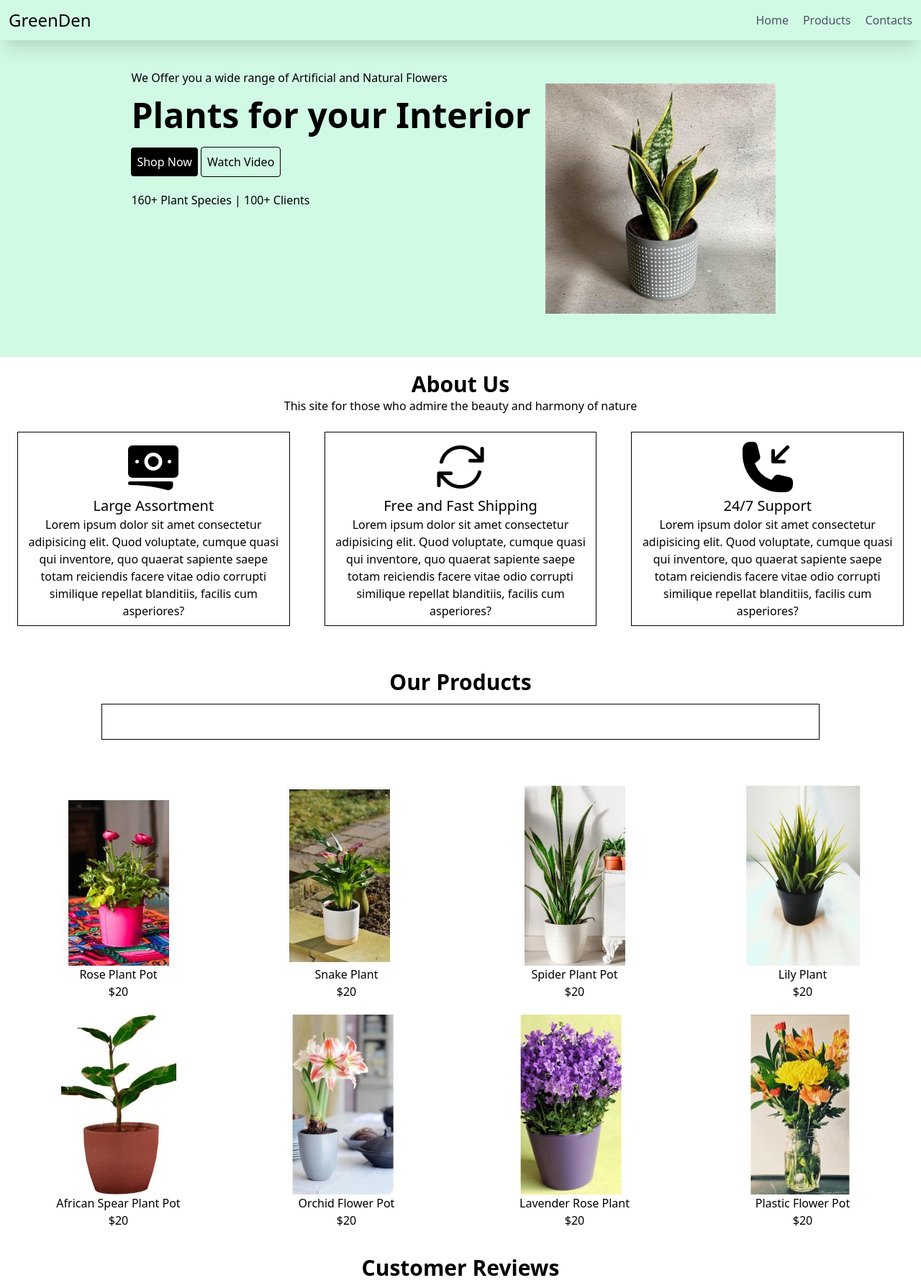
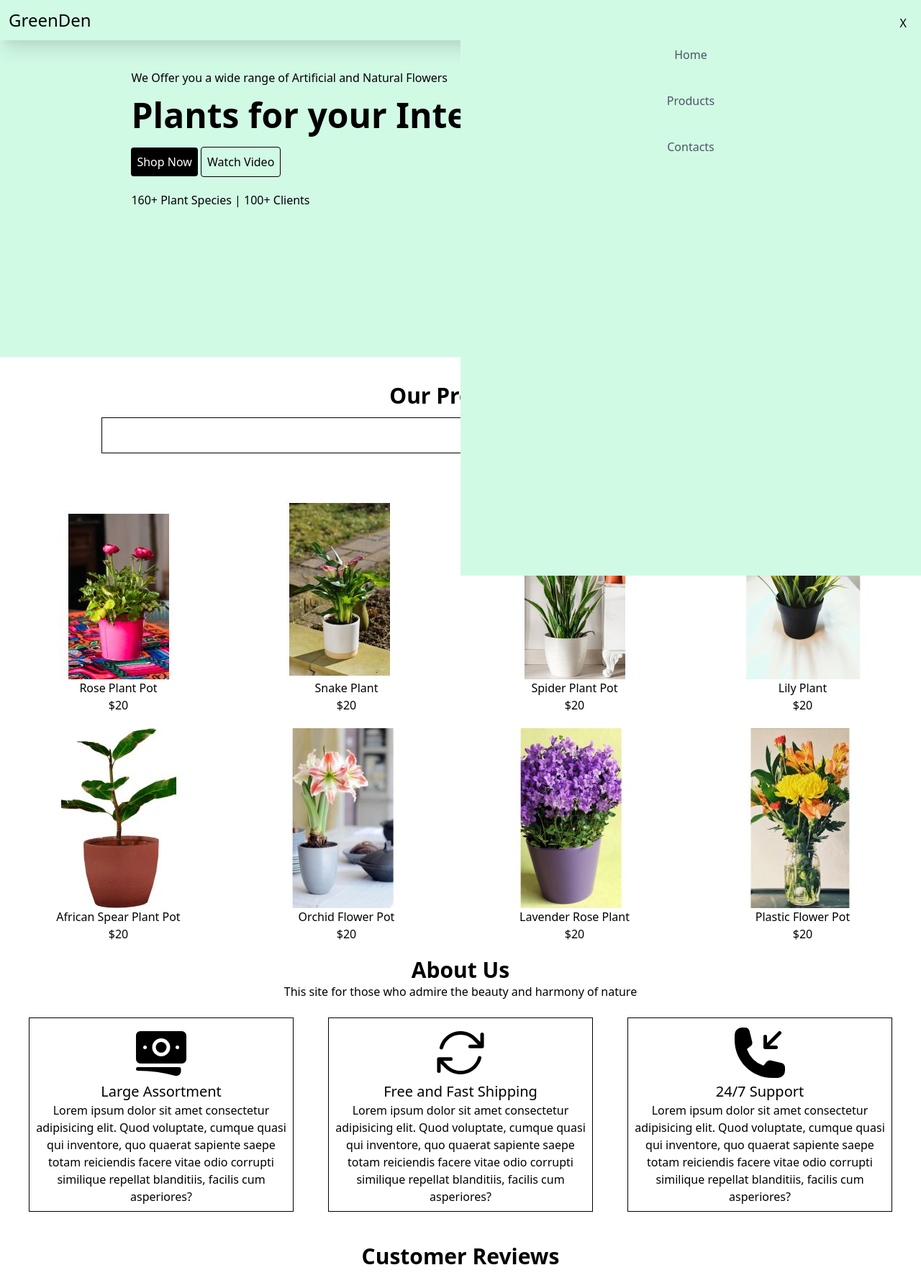
Before and after one commit to jowhuq/GreenDen, a plain HTML site: page index.html in a window 1280 px wide. Shown: the top 1783 px of the page at 72% size. Drawn offline with nearby package versions, Linux system fonts and the light colour scheme.

Commit message:
Updated Green Attractive

```diff
--- a/index.html
+++ b/index.html
@@ -12,21 +12,39 @@
     <!--Responsive Navbar-->
     <nav class="bg-green-100 p-3 flex items-center justify-between shadow-xl sticky top-0 z-10">
         <h1 class="text-2xl">GreenDen</h1>
-        <svg class="w-6 h-6 md:hidden" xmlns="http://www.w3.org/2000/svg" fill="none" viewBox="0 0 24 24" stroke-width="1.5" stroke="currentColor">
+        <svg id="menuicon" class="w-6 h-6 md:hidden" xmlns="http://www.w3.org/2000/svg" fill="none" viewBox="0 0 24 24" stroke-width="1.5" stroke="currentColor">
             <path stroke-linecap="round" stroke-linejoin="round" d="M3.75 6.75h16.5M3.75 12h16.5m-16.5 5.25h16.5"></path>
         </svg>
         <ul class="flex gap-5 text-gray-600 hidden md:flex">
             <li>
-                <a class="hover:underline hover:text-black" href="index.html">Home</a>
+                <a class="hover:underline hover:text-black" href="./index.html">Home</a>
             </li>
             <li>
                 <a class="hover:underline hover:text-black" href="#products">Products</a>
             </li>
             <li>
-                <a class="hover:underline hover:text-black" href="contact.html">Contacts</a>
+                <a class="hover:underline hover:text-black" href="./contact.html">Contacts</a>
             </li>
         </ul>
     </nav>
+
+    <!--Side NavBar-->
+    <section id="sidenav" class="bg-green-100 fixed z-20 top-0 transition-all duration-1000" style="width: 50%; height: 100vh; right:0" >
+        <div class="text-right p-5">
+            <p id="closenav" class="inline cursor-pointer">X</p>
+        </div>
+        <ul class="flex  flex-col gap-10 items-center text-gray-600">
+            <li>
+                <a class="hover:underline hover:text-black" href="./index.html">Home</a>
+            </li>
+            <li>
+                <a class="hover:underline hover:text-black" href="#products">Products</a>
+            </li>
+            <li>
+                <a class="hover:underline hover:text-black" href="./contact.html">Contacts</a>
+            </li>
+        </ul>
+    </section>
     <!--Header Section-->
     <section class="bg-green-100 p-4 md:p-10 flex justify-center">
         <div>
@@ -42,7 +60,56 @@
             <img src="./Images/header-image.jpeg" alt="header-image" class="w-80">
         </div>
     </section>
+    <!--Our Products-->
+    <section class="p-4 text-center" id="products">
+        <h1 class="font-bold mt-5 text-3xl">Our Products</h1>
+        <input id="search" type="text" class="border border-black p-3 m-3" alt="Search our products that you may like" style="width: 80%;">
+    </section>
 
+    <!--Best Seller-->
+    <section class="p-4 text-center">
+        <div  id="productcontainer" class="grid grid-cols-2 md:grid-cols-4 mt-5 gap-5">
+            <div class="text-center">
+                <img src="./Images/Best_seller_1.jpg" class="inline hover:shadow-xl transform hover:-translate-y-2" alt="Best_seller_1" >
+                <h1>Rose Plant Pot</h1>
+                <p>$20</p>
+            </div>
+            <div class="text-center">
+                <img src="./Images/Best_seller_2.jpg" class="inline hover:shadow-xl transform hover:-translate-y-2" alt="Best_seller_2" >
+                <h1>Snake  Plant</h1>
+                <p>$20</p>
+            </div>
+            <div class="text-center">
+                <img src="./Images/Best_seller_3.jpg" class="inline hover:shadow-xl transform hover:-translate-y-2" alt="Best_seller_3" >
+                <h1>Spider Plant Pot</h1>
+                <p>$20</p>
+             </div>
+            <div class="text-center">
+                <img src="./Images/Best_seller_4.jpg" class="inline hover:shadow-xl transform hover:-translate-y-2" alt="Best_seller_4" >
+                <h1>Lily Plant</h1>
+                <p>$20</p>
+            </div>
+            <div class="text-center">
+                <img src="./Images/Best_seller_5.jpg" class="inline hover:shadow-xl transform hover:-translate-y-2" alt="Best_seller_1" >
+                <h1>African Spear Plant Pot</h1>
+                <p>$20</p>
+            </div>
+            <div class="text-center">
+                <img src="./Images/Best_seller_6.jpg" class="inline hover:shadow-xl transform hover:-translate-y-2" alt="Best_seller_1" >
+                <h1>Orchid Flower Pot</h1>
+                <p>$20</p>
+            </div>
+            <div class="text-center">
+                <img src="./Images/Best_seller_7.jpg" class="inline hover:shadow-xl transform hover:-translate-y-2" alt="Best_seller_1" >
+                <h1>Lavender Rose Plant</h1>
+                <p>$20</p>
+            </div>
+            <div class="text-center">
+                <img src="./Images/Best_seller_8.jpg" class="inline hover:shadow-xl transform hover:-translate-y-2" alt="Best_seller_1" >
+                <h1>Plastic Flower Pot</h1>
+                <p>$20</p>
+            </div>
+        </div>
     <!--About Section-->
     <section class="text-center">
         <h1 class="text-3xl font-bold mt-5">About Us</h1>
@@ -74,57 +141,7 @@
             </div>
         </div>
     </section>
-    <!--Our Products-->
-    <section class="p-4 text-center" id="products">
-        <h1 class="font-bold mt-5 text-3xl">Our Products</h1>
-        <input type="text" class="border border-black p-3 m-3" alt="Search our products that you may like" style="width: 80%;">
-    </section>
 
-    <!--Best Seller-->
-    <section class="p-4 text-center">
-        <div class="grid grid-cols-2 md:grid-cols-4 mt-5 gap-5">
-            <div >
-               <img src="./Images/Best_seller_1.jpg" class="inline hover:shadow-xl transform hover:-translate-y-2" alt="Best_seller_1" >
-               <h1>Rose Plant Pot</h1>
-               <p>$20</p>
-            </div>
-            <div>
-                <img src="./Images/Best_seller_2.jpg" class="inline hover:shadow-xl transform hover:-translate-y-2" alt="Best_seller_2" >
-                <h1>Snake  Plant</h1>
-                <p>$20</p>
-             </div>
-             <div>
-                <img src="./Images/Best_seller_3.jpg" class="inline hover:shadow-xl transform hover:-translate-y-2" alt="Best_seller_3" >
-                <h1>Spider Plant Pot</h1>
-                <p>$20</p>
-             </div>
-             <div>
-                <img src="./Images/Best_seller_4.jpg" class="inline hover:shadow-xl transform hover:-translate-y-2" alt="Best_seller_4" >
-                <h1>Lily Plant</h1>
-                <p>$20</p>
-             </div>
-             <div >
-                <img src="./Images/Best_seller_5.jpg" class="inline hover:shadow-xl transform hover:-translate-y-2" alt="Best_seller_1" >
-                <h1>African Spear Plant Pot</h1>
-                <p>$20</p>
-             </div>
-             <div >
-                <img src="./Images/Best_seller_6.jpg" class="inline hover:shadow-xl transform hover:-translate-y-2" alt="Best_seller_1" >
-                <h1>Orchid Flower Pot</h1>
-                <p>$20</p>
-             </div>
-             <div >
-                <img src="./Images/Best_seller_7.jpg" class="inline hover:shadow-xl transform hover:-translate-y-2" alt="Best_seller_1" >
-                <h1>Lavender Rose Plant</h1>
-                <p>$20</p>
-             </div>
-             <div >
-                <img src="./Images/Best_seller_8.jpg" class="inline hover:shadow-xl transform hover:-translate-y-2" alt="Best_seller_1" >
-                <h1>Plastic Flower Pot</h1>
-                <p>$20</p>
-             </div>
-        </div>
-    </section>
 
     <!--Customer Reviews-->
     <section>
@@ -159,5 +176,6 @@
         <p>The Standard chunk of Loren ipsum used since the 1550s is reproduced below for those interest</p>
         <p>@ 2025 Greenden.com</p>
     </section>
+    <script src="index.js"></script>
 </body>
 </html>
--- /dev/null
+++ b/index.js
@@ -0,0 +1,35 @@
+//Selecting the navbar
+
+var sidenav = document.getElementById("sidenav")
+var menuicon = document.getElementById("menuicon")
+var closenav = document.getElementById("closenav")
+
+
+menuicon.addEventListener("click", function(){
+    sidenav.style.right=0
+})
+
+closenav.addEventListener("click", function(){
+    sidenav.style.right="-50%"
+})
+
+
+//Product Search Functionality
+var productcontainer = document.getElementById("productcontainer")
+var search = document.getElementById("search")
+var productlist = productcontainer.querySelectorAll("div")
+console.log(productlist)
+
+search.addEventListener("keyup", function(){
+    var enteredValue = event.target.value.toUpperCase()
+    for(count = 0; count<productlist.length;count=count+1){
+        var productname = productlist[count].querySelector("h1").textContent
+        if(productlist[count].textContent.toUpperCase().indexOf(enteredValue)<0)
+        {
+            productlist[count].style.display="none"
+        }
+        else{
+            productlist[count].style.display="block"
+        }
+    }
+})
```
Also changed, not shown: contact.html (+30 -8 lines).
